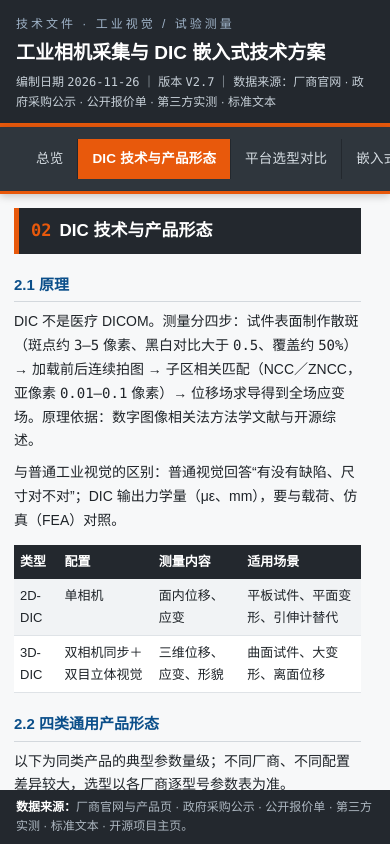
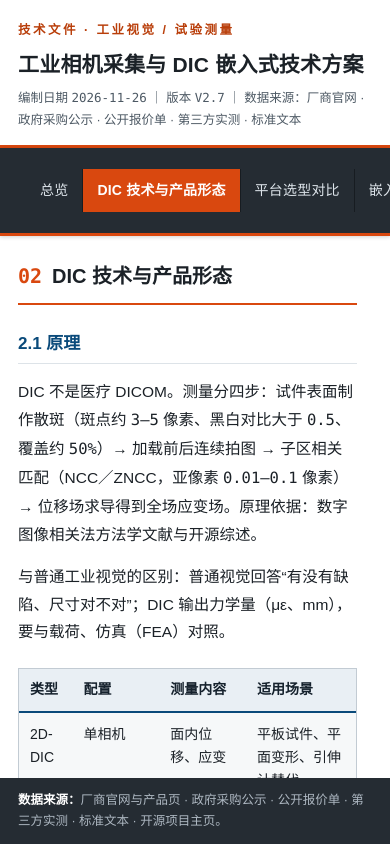
Before and after one commit to xingxing-ayue/dic, a plain HTML site: page index.html in a window 390 px wide. Both pictures are taken after a click on the tab "DIC 技术与产品形态". Drawn offline with Linux system fonts and the light colour scheme.

Commit message:
Sync DIC V2.7 readability (lighter UI)

```diff
--- a/index.html
+++ b/index.html
@@ -5,70 +5,127 @@
 <meta name="viewport" content="width=device-width, initial-scale=1">
 <title>工业相机采集与 DIC 嵌入式技术方案</title>
 <style>
+:root{
+  color-scheme:light dark;
+  --page-bg:#eef1f3;
+  --surface:#ffffff;
+  --text:#1b2127;
+  --muted:#4d5964;
+  --border:#dde3e8;
+  --border-strong:#c2cbd3;
+  --accent:#d9480f;
+  --accent-strong:#b93e0a;
+  --heading:#0a4a7a;
+  --link:#0a4a7a;
+  --th-bg:#e9eff4;
+  --th-text:#16222d;
+  --th-border:#0a4a7a;
+  --zebra:#f6f8f9;
+  --sum-bg:#eaf2f8;
+  --nav-bg:#252c33;
+  --nav-text:#dde4ea;
+  --nav-border:#171c21;
+  --footer-text:#aeb8c2;
+  --ev-a:#1e7d32;--ev-b:#5f6b76;--ev-c:#8a5a00;--ev-d:#b3261e;
+}
+@media (prefers-color-scheme:dark){
+  :root{
+    --page-bg:#101418;
+    --surface:#171d23;
+    --text:#e9eef2;
+    --muted:#aeb9c2;
+    --border:#2c363f;
+    --border-strong:#3a4652;
+    --accent:#ff7a33;
+    --accent-strong:#ff8c4d;
+    --heading:#8fc3ec;
+    --link:#8fc3ec;
+    --th-bg:#232d36;
+    --th-text:#eef3f7;
+    --th-border:#8fc3ec;
+    --zebra:#1c242c;
+    --sum-bg:#1e2c3a;
+    --nav-bg:#0d1114;
+    --nav-text:#dde4ea;
+    --nav-border:#05080a;
+    --footer-text:#9aa7b1;
+    --ev-a:#7bc47f;--ev-b:#aeb9c2;--ev-c:#e0aa3e;--ev-d:#f28b82;
+  }
+}
 *{box-sizing:border-box;margin:0;padding:0}
 html,body{height:100%}
 html{overflow:hidden}
-body{font-family:"PingFang SC","Microsoft YaHei","Noto Sans SC",sans-serif;font-size:14.5px;line-height:1.7;color:#1f2429;background:#e8ebee;background-image:linear-gradient(#dfe3e7 1px,transparent 1px),linear-gradient(90deg,#dfe3e7 1px,transparent 1px);background-size:24px 24px;height:100vh;height:100dvh;overflow:hidden}
-.wrap{max-width:1240px;margin:0 auto;background:#f7f8f9;border-left:1px solid #c9ced3;border-right:1px solid #c9ced3;height:100vh;height:100dvh;display:flex;flex-direction:column;overflow:hidden}
-header{background:#23282e;color:#fff;padding:20px 26px 14px;border-bottom:4px solid #e8590c;flex:0 0 auto}
-header .kicker{font-size:12px;letter-spacing:3px;color:#9fb3c8}
-header h1{font-size:25px;line-height:1.35;margin:8px 0 8px;font-weight:700}
-header .meta{font-size:13px;color:#c7d0d8}
-main{flex:1 1 auto;min-height:0;overflow-y:auto;overflow-x:hidden;-webkit-overflow-scrolling:touch;overscroll-behavior:contain;padding:0 24px 28px;background:#f7f8f9;scrollbar-gutter:stable}
+body{font-family:"PingFang SC","Microsoft YaHei","Noto Sans SC",sans-serif;font-size:16px;line-height:1.75;color:var(--text);background:var(--page-bg);height:100vh;height:100dvh;overflow:hidden;-webkit-font-smoothing:antialiased;text-rendering:optimizeLegibility}
+.wrap{max-width:1240px;margin:0 auto;background:var(--surface);border-left:1px solid var(--border-strong);border-right:1px solid var(--border-strong);height:100vh;height:100dvh;display:flex;flex-direction:column;overflow:hidden}
+header{background:var(--surface);color:var(--text);padding:28px 36px 20px;border-bottom:3px solid var(--accent);flex:0 0 auto}
+header .kicker{font-size:12.5px;letter-spacing:2.5px;color:var(--accent-strong);font-weight:600}
+header h1{font-size:27px;line-height:1.4;margin:10px 0 10px;font-weight:700;letter-spacing:.2px}
+header .meta{font-size:13.5px;line-height:1.7;color:var(--muted)}
+main{flex:1 1 auto;min-height:0;overflow-y:auto;overflow-x:hidden;-webkit-overflow-scrolling:touch;overscroll-behavior:contain;padding:0 36px 52px;background:var(--surface);scrollbar-gutter:stable}
 main:focus{outline:none}
-section{padding:18px 0 10px;display:none}
+section{padding:34px 0 18px;display:none}
 section.active{display:block}
-nav{background:#2f363d;flex:0 0 auto;z-index:20;box-shadow:0 2px 8px rgba(0,0,0,.22);border-bottom:3px solid #e8590c}
+nav{background:var(--nav-bg);flex:0 0 auto;z-index:20;box-shadow:0 1px 4px rgba(0,0,0,.18);border-bottom:3px solid var(--accent)}
 nav ul{list-style:none;display:flex;flex-wrap:nowrap;overflow-x:hidden;overflow-y:hidden;-webkit-overflow-scrolling:touch;scrollbar-width:none}
 nav ul::-webkit-scrollbar{display:none}
 nav li{flex:1 1 0;min-width:0}
-nav li a{display:block;padding:12px 6px;color:#d5dce2;text-decoration:none;font-size:14px;font-weight:500;line-height:1.5;letter-spacing:.2px;border-right:1px solid #23282e;text-align:center;white-space:nowrap;overflow:hidden}
-nav li a:hover{background:#0b4f8a;color:#fff}
-nav li a.active{background:#e8590c;color:#fff;font-weight:700}
+nav li a{display:block;padding:13px 6px;color:var(--nav-text);text-decoration:none;font-size:14.5px;font-weight:500;line-height:1.5;letter-spacing:.2px;border-right:1px solid var(--nav-border);text-align:center;white-space:nowrap;overflow:hidden}
+nav li a:hover{background:var(--heading);color:#fff}
+nav li a.active{background:var(--accent);color:#fff;font-weight:700}
 nav li a:focus-visible{outline:2px solid #fff;outline-offset:-2px}
-h2{background:#23282e;color:#fff;border-left:5px solid #e8590c;padding:8px 12px;font-size:17px;margin-bottom:14px}
-h2 .no{font-family:ui-monospace,Menlo,Consolas,monospace;color:#e8590c;margin-right:8px}
-h3{font-size:15px;color:#0b4f8a;border-bottom:1px solid #d3d8dd;padding-bottom:4px;margin:18px 0 8px}
-p{margin:8px 0}
-ul,ol{margin:8px 0 8px 22px}
-li{margin:4px 0}
+h2{color:var(--text);border-bottom:2px solid var(--accent);padding:0 0 12px;font-size:22px;line-height:1.45;font-weight:700;margin-bottom:22px}
+h2 .no{font-family:ui-monospace,Menlo,Consolas,monospace;color:var(--accent);margin-right:10px}
+h3{font-size:18px;line-height:1.5;color:var(--heading);border-bottom:1px solid var(--border);padding-bottom:7px;margin:36px 0 14px;font-weight:700}
+h2 + h3{margin-top:26px}
+p{margin:14px 0;line-height:1.85;max-width:68em}
+ul,ol{margin:14px 0 14px 26px}
+li{margin:7px 0;line-height:1.8}
 .num{font-family:ui-monospace,Menlo,Consolas,monospace}
-table{width:100%;border-collapse:collapse;margin:12px 0;font-size:13.5px;background:#fff}
-th{background:#23282e;color:#fff;text-align:left;padding:7px 8px;font-weight:600}
-td{padding:6px 8px;border-bottom:1px solid #dfe3e7;vertical-align:top}
-tr:nth-child(even) td{background:#f1f3f5}
-tr.sumrow td{background:#eef4fa;font-weight:700;border-top:2px solid #0b4f8a}
+table{width:100%;border-collapse:collapse;margin:22px 0 32px;font-size:15px;line-height:1.7;background:var(--surface);border:1px solid var(--border-strong)}
+th{background:var(--th-bg);color:var(--th-text);text-align:left;padding:13px 14px;font-weight:700;font-size:15px;line-height:1.55;border-bottom:2px solid var(--th-border)}
+td{padding:13px 14px;border-bottom:1px solid var(--border);vertical-align:top}
+tr:nth-child(even) td{background:var(--zebra)}
+tr.sumrow td{background:var(--sum-bg);font-weight:700;border-top:2px solid var(--th-border)}
 .ev{display:inline-block;font-size:11px;padding:0 5px;border:1px solid;margin-left:4px;white-space:nowrap;font-weight:600}
-.ev-a{color:#1e7d32;border-color:#1e7d32}
-.ev-b{color:#5f6b76;border-color:#6c757d}
-.ev-c{color:#8a5a00;border-color:#b7791f}
-.ev-d{color:#b3261e;border-color:#b3261e}
-main a[href^="http"]{color:#0b4f8a;text-decoration:underline}
-.urls{font-size:13px}
+.ev-a{color:var(--ev-a);border-color:var(--ev-a)}
+.ev-b{color:var(--ev-b);border-color:var(--ev-b)}
+.ev-c{color:var(--ev-c);border-color:var(--ev-c)}
+.ev-d{color:var(--ev-d);border-color:var(--ev-d)}
+main a[href^="http"]{color:var(--link);text-decoration:underline;text-underline-offset:2px}
+.urls{font-size:14px;line-height:1.7}
 .urls a{word-break:break-all}
-.urls li{margin:6px 0}
-footer{background:#23282e;color:#aeb8c2;font-size:12.5px;padding:10px 26px;line-height:1.6;flex:0 0 auto}
+.urls li{margin:10px 0}
+footer{background:var(--nav-bg);color:var(--footer-text);font-size:13px;padding:16px 36px;line-height:1.7;flex:0 0 auto}
 footer b{color:#fff}
 @media (min-width:901px) and (max-width:1100px){
-  nav li a{padding:11px 3px;font-size:13px;line-height:1.5}
+  nav li a{padding:12px 3px;font-size:13.5px;line-height:1.5}
+  main{padding:0 28px 44px}
+  header{padding:24px 28px 18px}
 }
 @media (min-width:641px) and (max-width:900px){
-  nav li a{padding:10px 2px;font-size:12.5px;line-height:1.45}
+  nav li a{padding:11px 2px;font-size:12.5px;line-height:1.45}
+  main{padding:0 22px 40px}
+  header{padding:22px 22px 16px}
+  footer{padding:14px 22px}
 }
 @media (max-width:640px){
-  body{font-size:14px}
-  header{padding:14px 16px 10px}
-  header h1{font-size:19px;margin:6px 0 6px}
-  header .meta{font-size:12px}
-  main{padding:0 14px 22px}
-  section{padding-top:14px}
+  body{font-size:15.5px}
+  header{padding:20px 18px 14px}
+  header h1{font-size:21px;margin:8px 0 8px}
+  header .meta{font-size:12.5px}
+  main{padding:0 18px 36px}
+  section{padding-top:26px}
+  h2{font-size:20px;margin-bottom:18px}
+  h3{font-size:17px;margin:28px 0 12px}
+  p{line-height:1.8}
   nav ul{overflow-x:auto}
   nav li{flex:0 0 auto}
-  nav li a{padding:10px 14px;font-size:13.5px;line-height:1.5}
-  table{display:block;overflow-x:auto;-webkit-overflow-scrolling:touch;font-size:13px}
-  th,td{padding:6px}
+  nav li a{padding:11px 14px;font-size:14px;line-height:1.5}
+  table{display:block;overflow-x:auto;-webkit-overflow-scrolling:touch;font-size:14px;line-height:1.65}
+  th,td{padding:10px 11px}
+  th{font-size:14px}
   .wrap{border:0}
-  footer{padding:8px 16px;font-size:12px}
+  footer{padding:12px 18px;font-size:12.5px}
 }
 @media (prefers-reduced-motion:reduce){
   main{scroll-behavior:auto}
```
